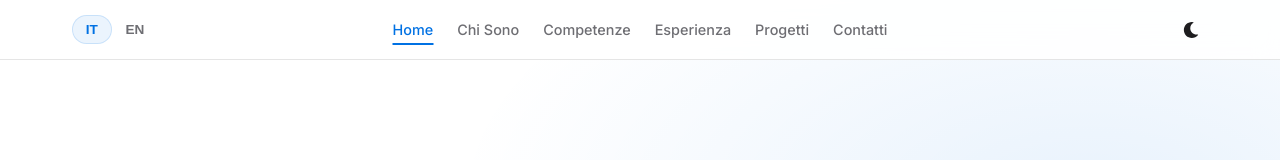
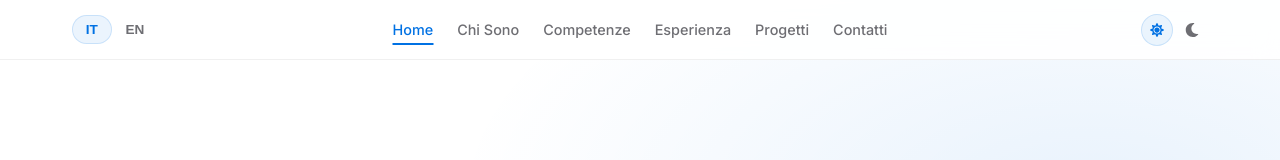
Before and after one commit to niccolopiccioli/site-niccolopiccioli, a React (Vite) app in the folder frontend/: page / in a window 1280 px wide. Shown: the top 160 px of the page. Built offline with nearby package versions, Linux system fonts and the light colour scheme; no server answers.

Commit message:
style: fix dark mode navbar visibility and unify theme controls with lang switcher

```diff
--- a/frontend/src/App.tsx
+++ b/frontend/src/App.tsx
@@ -312,7 +312,7 @@ const App: React.FC = () => {
 
   return (
     <LanguageProvider>
-      <Navbar theme={theme} toggleTheme={toggleTheme} />
+      <Navbar theme={theme} setTheme={setTheme} />
       <Hero />
       <main className="container">
         <About />
@@ -329,10 +329,10 @@ const App: React.FC = () => {
 
 interface NavbarProps {
   theme: Theme;
-  toggleTheme: () => void;
+  setTheme: (t: Theme) => void;
 }
 
-const Navbar: React.FC<NavbarProps> = ({ theme, toggleTheme }) => {
+const Navbar: React.FC<NavbarProps> = ({ theme, setTheme }) => {
   const active = useActiveSection();
   const [scrolled, setScrolled] = useState(false);
   const { lang, setLang, t } = useTranslation();
@@ -358,8 +358,17 @@ const Navbar: React.FC<NavbarProps> = ({ theme, toggleTheme }) => {
         </div>
 
         <div className="theme-switcher">
-          <button className="theme-btn" onClick={toggleTheme}>
-            {theme === 'light' ? <FaMoon size={16} /> : <FaSun size={16} />}
+          <button
+            className={`theme-btn ${theme === 'light' ? 'active' : ''}`}
+            onClick={() => setTheme('light')}
+          >
+            <FaSun size={14} />
+          </button>
+          <button
+            className={`theme-btn ${theme === 'dark' ? 'active' : ''}`}
+            onClick={() => setTheme('dark')}
+          >
+            <FaMoon size={14} />
           </button>
         </div>
 
--- a/frontend/src/index.css
+++ b/frontend/src/index.css
@@ -83,14 +83,6 @@ body {
   box-shadow: 0 4px 30px rgba(0, 0, 0, 0.05);
 }
 
-.navbar {
-  border-bottom-color: rgba(0, 0, 0, 0.1);
-}
-
-.navbar-scrolled {
-  background: rgba(255, 255, 255, 0.95);
-}
-
 .navbar-inner {
   max-width: 1200px;
   margin: 0 auto;
@@ -138,7 +130,9 @@ body {
 
   .theme-switcher {
     right: 1rem;
-    padding: 0.4rem;
+    padding: 0.4rem 0.6rem;
+    gap: 0.5rem;
+    display: flex;
   }
 
   .navbar-scrolled .lang-switcher,
@@ -150,22 +144,33 @@ body {
   }
 }
 
+.theme-switcher {
+  display: flex;
+}
+
 .theme-btn {
   background: none;
-  border: none;
-  color: var(--text-main);
+  border: 1px solid transparent;
+  color: var(--text-muted);
   cursor: pointer;
-  width: 34px;
-  height: 34px;
+  width: 32px;
+  height: 32px;
   border-radius: 50%;
   display: flex;
   align-items: center;
   justify-content: center;
-  transition: background 0.2s;
+  transition: all 0.2s;
 }
 
 .theme-btn:hover {
-  background: rgba(0, 0, 0, 0.05);
+  color: var(--text-main);
+  background: rgba(0, 0, 0, 0.03);
+}
+
+.theme-btn.active {
+  color: var(--accent-blue);
+  background: rgba(0, 113, 227, 0.08);
+  border-color: rgba(0, 113, 227, 0.15);
 }
 
 [data-theme='dark'] .theme-btn:hover {
@@ -174,8 +179,9 @@ body {
 
 @media (min-width: 769px) {
   .theme-switcher {
-    margin-left: 1rem;
+    margin-left: 0.5rem;
     order: 3;
+    gap: 0.2rem;
   }
 }
 
```
